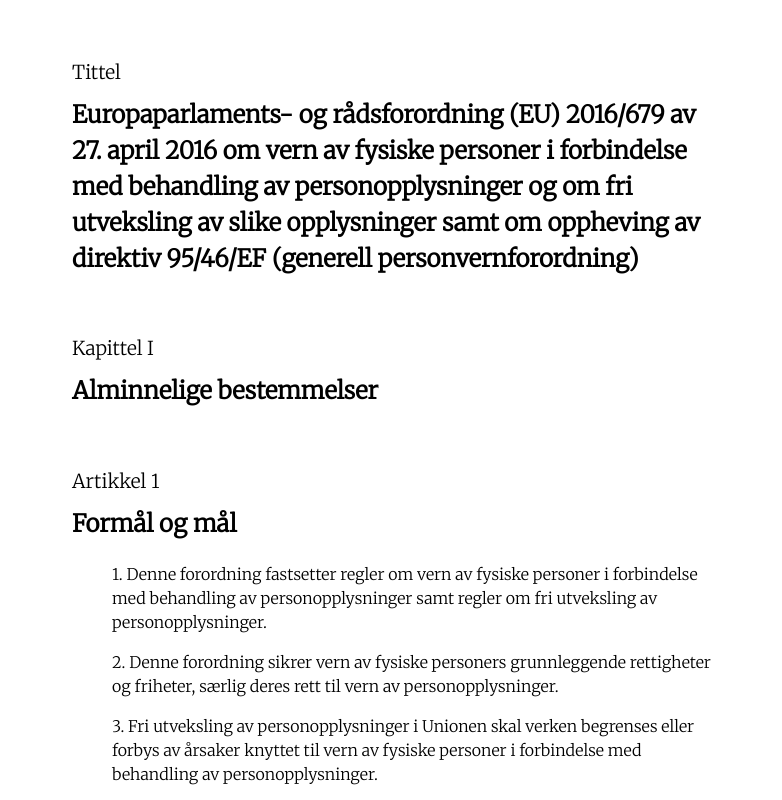
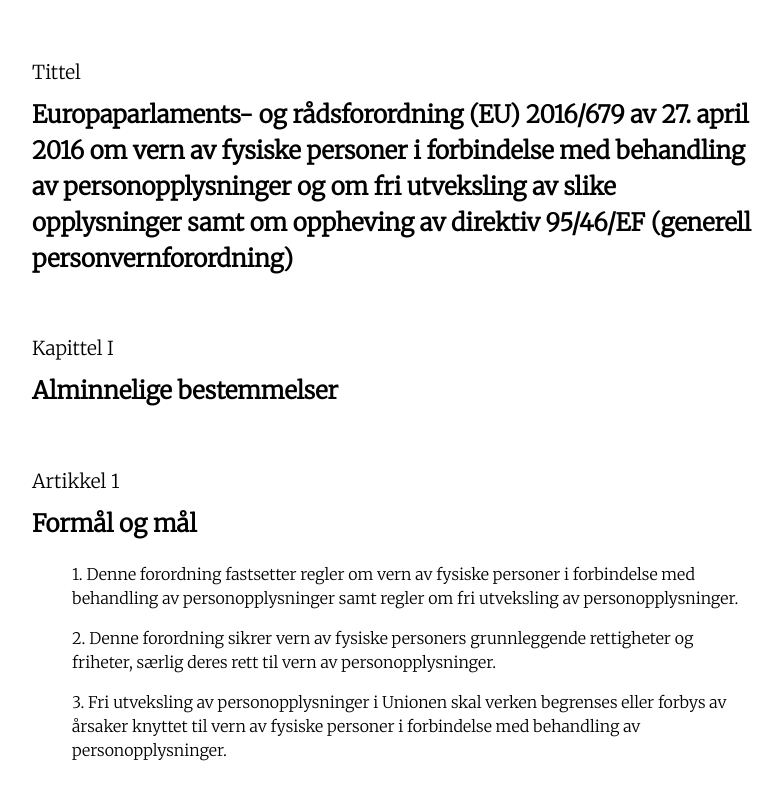
Before and after one commit to BobbyTable/NorskGDPR, a plain HTML site: page index.html in a window 1280 px wide. Shown: the top 800 px of the page, without its empty margins (248-1030 px from the left). Drawn offline with Linux system fonts and the light colour scheme.

Commit message:
slightly wider

```diff
--- a/index.html
+++ b/index.html
@@ -12,10 +12,10 @@
 			line-height: 1.5em;
 		}
 		ul {
-		  list-style-type: none;
+			list-style-type: none;
 		}
 		.document {
-			width: 40rem;
+			width: 45rem;
 			margin: auto;
 		}
 		h2.title {
```
